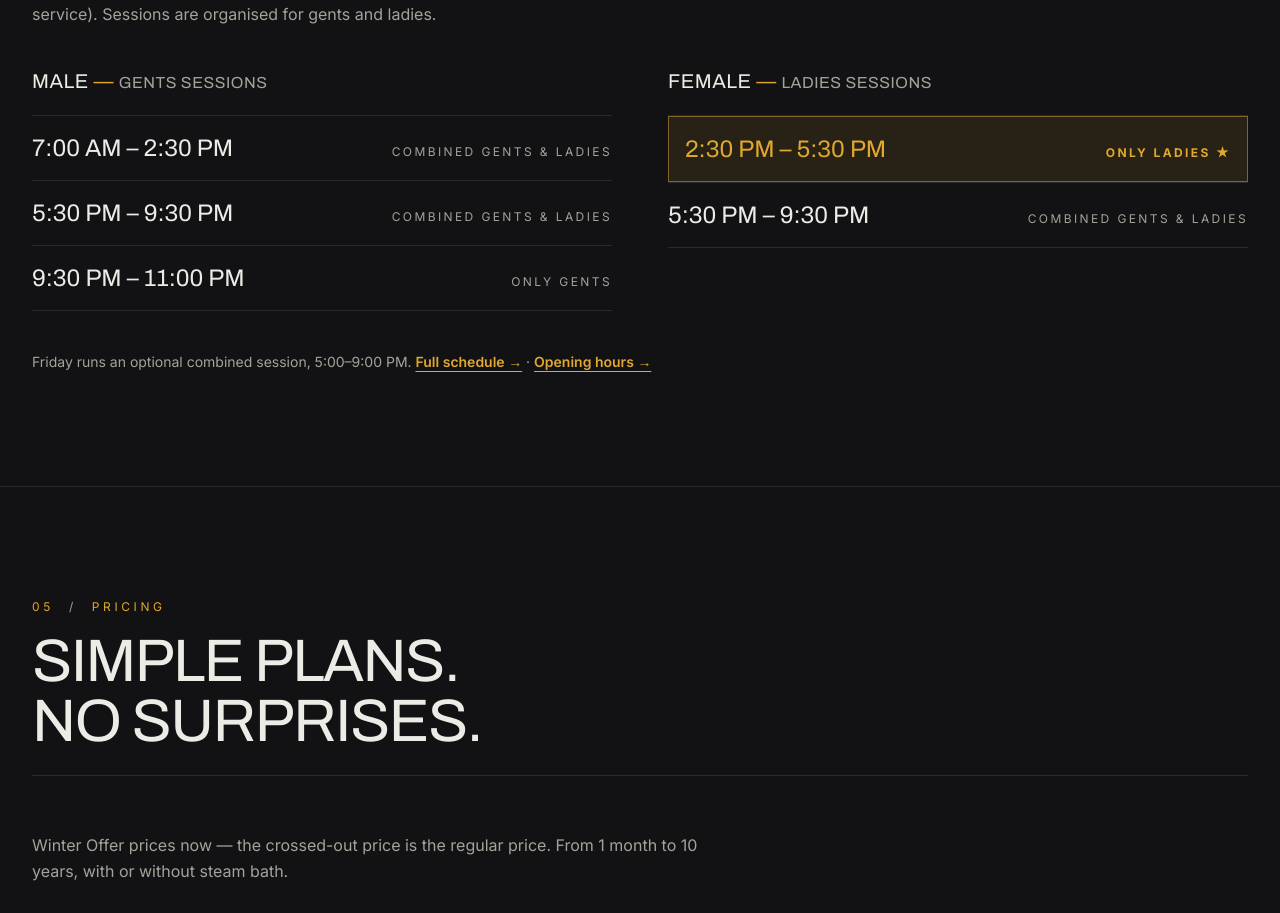
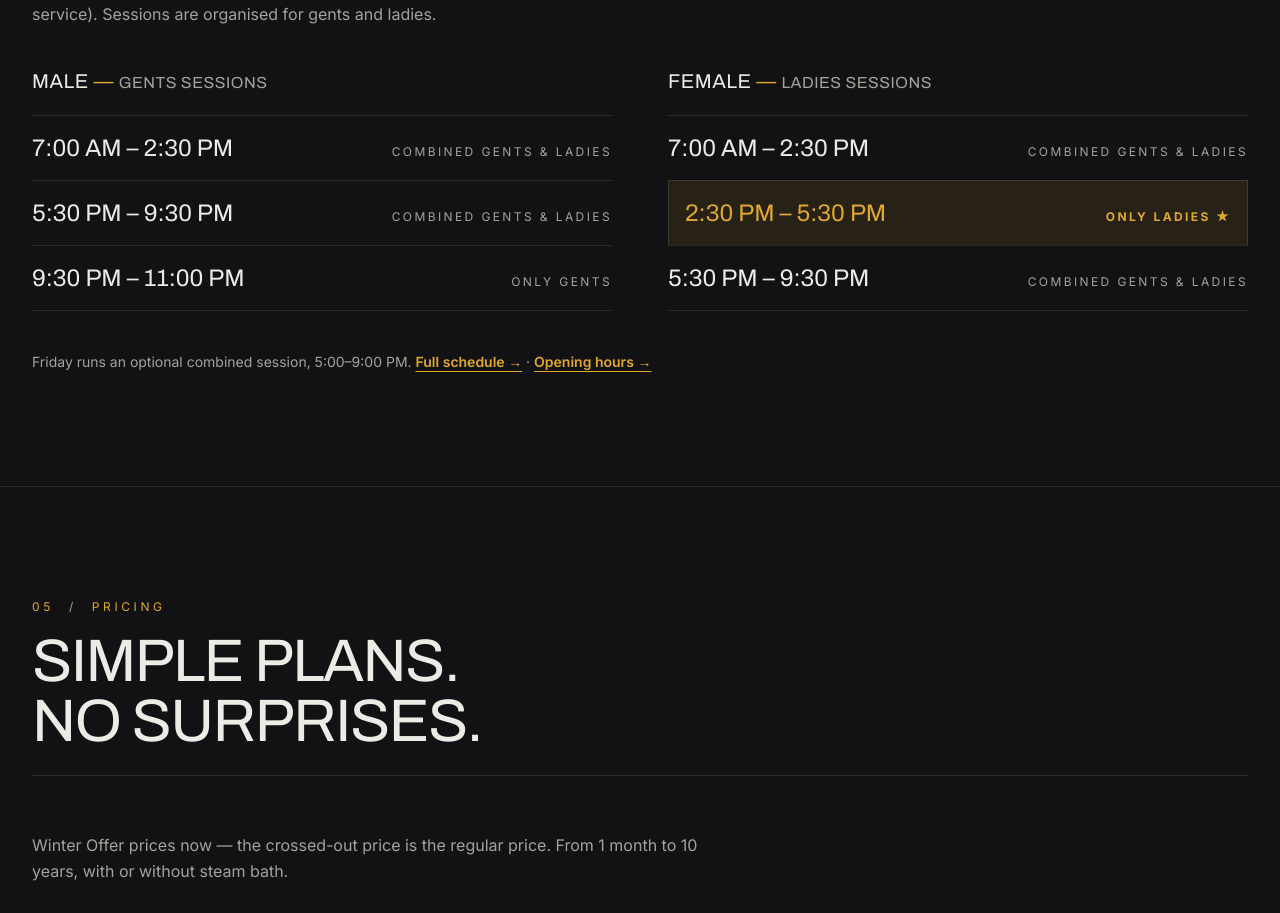
Before and after one commit to rafsaaanrakib/metro-flex-gym, a Next.js app: page / in a window 1280 px wide. Shown: the part 4310-5223 px from the top of the page. Built offline with nearby package versions, Linux system fonts and the light colour scheme.

Commit message:
Metro Flex Gym — home schedule: morning combined session in Ladies column
The Female column now lists all three ladies sessions in order:
morning combined, afternoon ladies-only, evening combined. (The
For ladies card on /schedule already had the morning session.)

```diff
--- a/app/page.tsx
+++ b/app/page.tsx
@@ -228,6 +228,10 @@ export default function Home() {
                 Female <span className="text-gold">—</span> <span className="text-muted text-base font-bold">Ladies sessions</span>
               </h3>
               <div className="mt-5 divide-y divide-white/10 border-y border-white/10">
+                <div className="flex flex-wrap items-baseline justify-between gap-2 py-4">
+                  <span className="font-display text-xl md:text-2xl font-extrabold">7:00 AM – 2:30 PM</span>
+                  <span className="text-xs uppercase tracking-[0.2em] text-muted">Combined Gents &amp; Ladies</span>
+                </div>
                 <div className="flex flex-wrap items-baseline justify-between gap-2 border border-gold/50 bg-gold/10 px-4 py-4">
                   <span className="font-display text-xl md:text-2xl font-extrabold text-gold">2:30 PM – 5:30 PM</span>
                   <span className="text-xs font-bold uppercase tracking-[0.2em] text-gold">Only Ladies ★</span>
```
